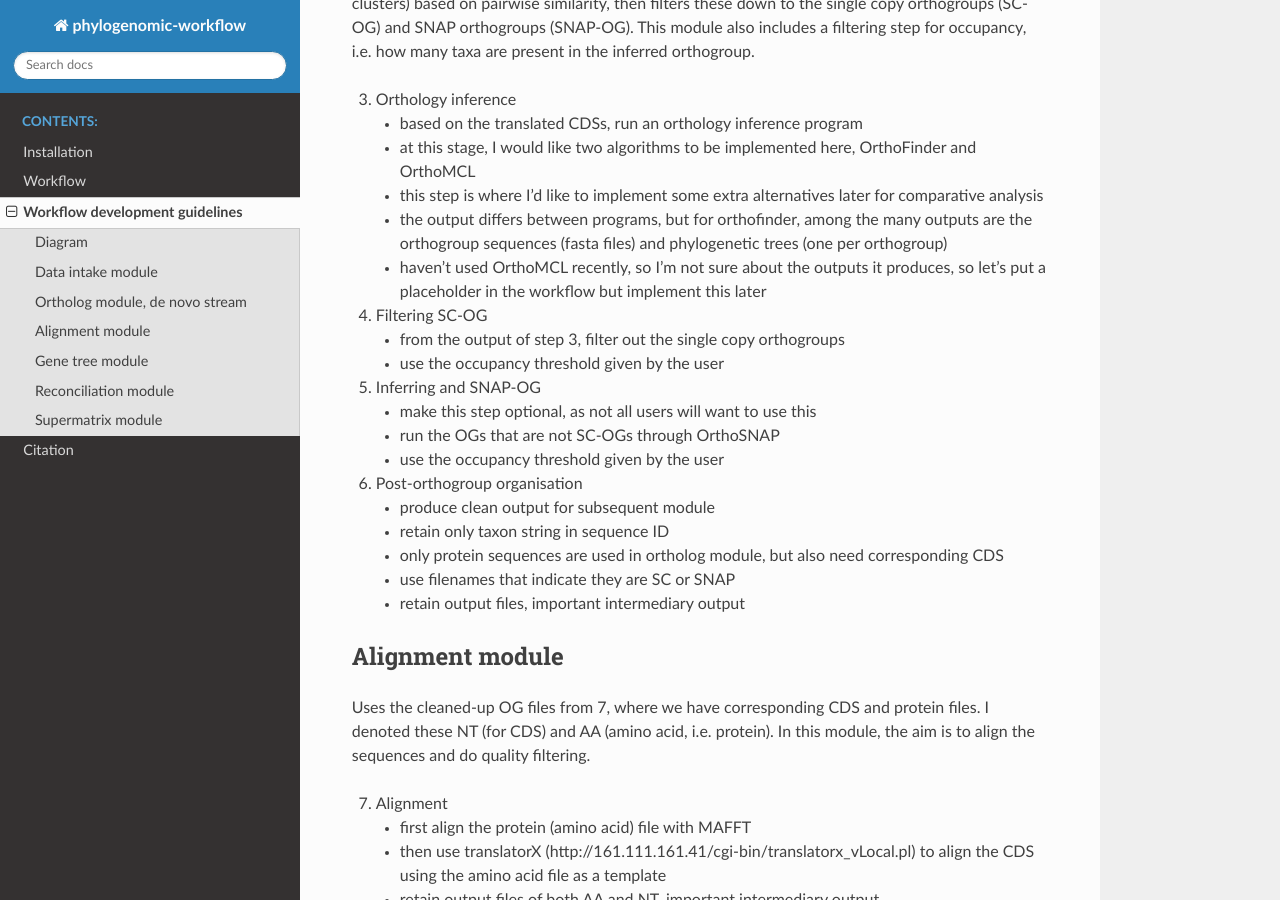
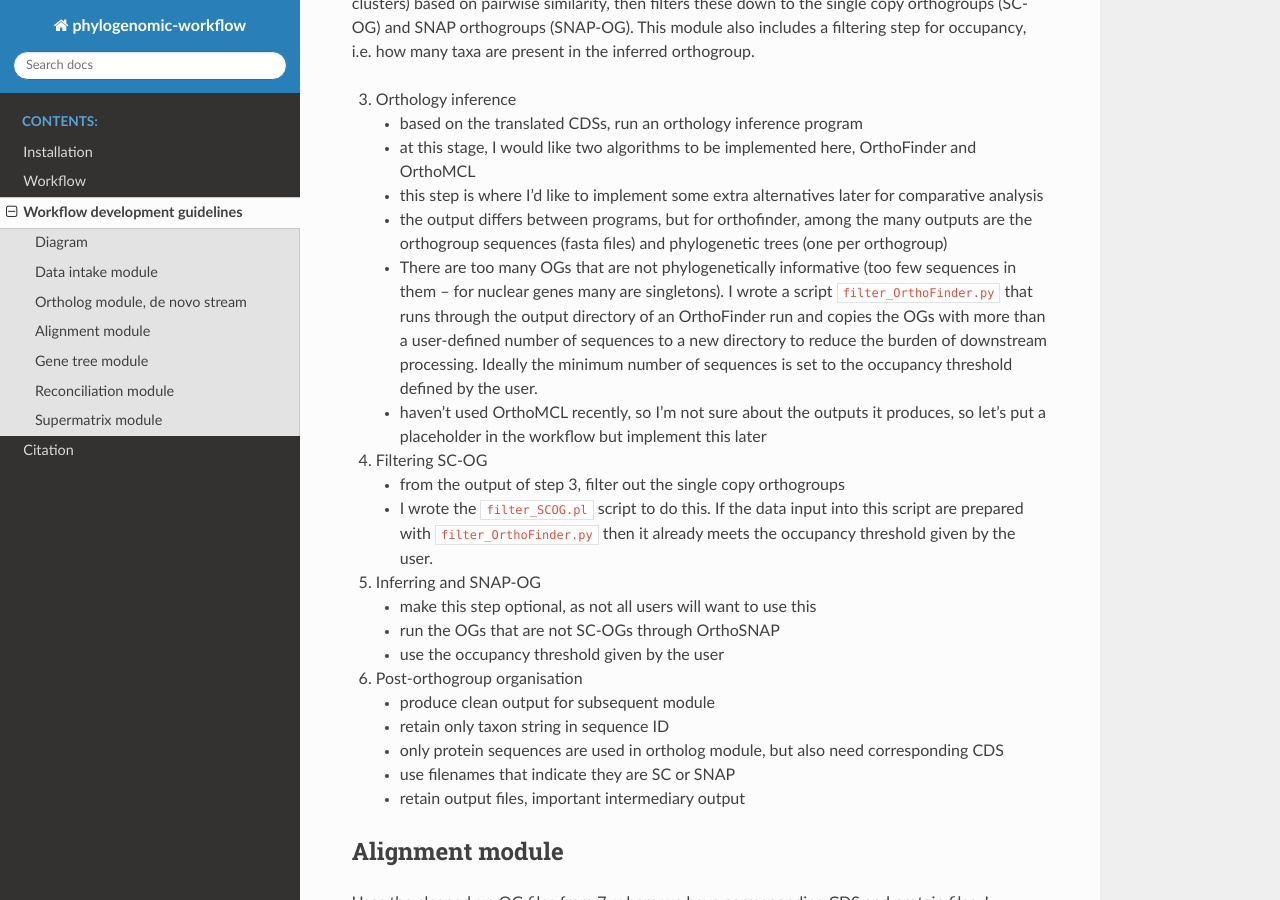
Before and after one commit to rbturnbull/orthoflow, a Sphinx documentation site: the page built from docs/workflow_dev.md, in a window 1280 px wide and 900 px high, scrolled down 1677 px. Built offline with Sphinx 7.4.7 and the Read the Docs theme 2.0.0, drawn with Linux system fonts in a browser that asks for light colours.

Commit message:
Update workflow_dev.md
added information about filter_OrthoFinder.py and filter_SCOG.pl

```diff
--- a/docs/workflow_dev.md
+++ b/docs/workflow_dev.md
@@ -34,16 +34,20 @@ Uses the translated sequences from the data intake module, clusters them into or
     - at this stage, I would like two algorithms to be implemented here, OrthoFinder and OrthoMCL
     - this step is where I'd like to implement some extra alternatives later for comparative analysis
     - the output differs between programs, but for orthofinder, among the many outputs are the orthogroup sequences (fasta files) and phylogenetic trees (one per orthogroup)
+    - There are too many OGs that are not phylogenetically informative (too few sequences in them – for nuclear genes many are singletons). I wrote a script `filter_OrthoFinder.py` that runs through the output directory of an OrthoFinder run and copies the OGs with more than a user-defined number of sequences to a new directory to reduce the burden of downstream processing. Ideally the minimum number of sequences is set to the occupancy threshold defined by the user.
     - haven't used OrthoMCL recently, so I'm not sure about the outputs it produces, so let's put a placeholder in the workflow but implement this later
+
 4.  Filtering SC-OG
 
     - from the output of step 3, filter out the single copy orthogroups
-    - use the occupancy threshold given by the user
+    - I wrote the `filter_SCOG.pl` script to do this. If the data input into this script are prepared with `filter_OrthoFinder.py` then it already meets the occupancy threshold given by the user.
+
 5.  Inferring and SNAP-OG
 
     - make this step optional, as not all users will want to use this
     - run the OGs that are not SC-OGs through OrthoSNAP
     - use the occupancy threshold given by the user
+
 6.  Post-orthogroup organisation
 
     - produce clean output for subsequent module
```
